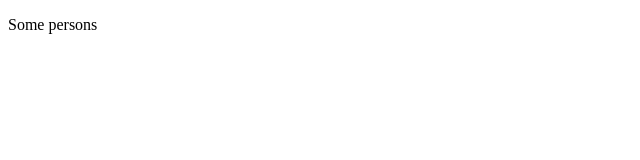
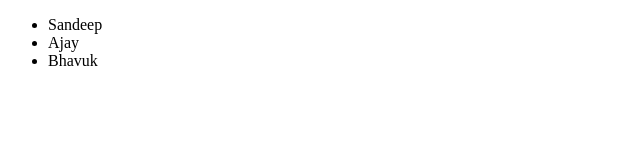
Before and after one commit to SandeepDalalCSE/Angular-Refresher-Project, an Angular app: page / in a window 1280 px wide. Shown: the top 160 px of the page, without its empty margins (0-640 px from the left). Built offline with nearby package versions, Linux system fonts and the light colour scheme.

Commit message:
Cross Component Communication with Property Binding, Understanding Directives & String Interpolation

```diff
--- a/src/app/app.component.html
+++ b/src/app/app.component.html
@@ -1,2 +1,2 @@
 <!-- So the selector of this persons component will look up in app component, which is also declared in the declarations array of NgModule. -->
-<app-persons></app-persons>
+<app-persons [personList]="persons"></app-persons>
--- a/src/app/app.component.ts
+++ b/src/app/app.component.ts
@@ -7,4 +7,6 @@ import { Component } from '@angular/core';
 })
 export class AppComponent {
   title = 'Angular-Refresher-Project';
+
+  persons: string[] = ['Sandeep', 'Ajay', 'Bhavuk'];
 }
--- a/src/app/persons/persons.component.html
+++ b/src/app/persons/persons.component.html
@@ -1 +1,4 @@
-<p>Some persons</p>
+<ul>
+  <!-- Using ngFor Directive to replicate this list item. And String Interpolation {{}} for printing dynamic data. -->
+  <li *ngFor="let person of personList">{{ person }}</li>
+</ul>
--- a/src/app/persons/persons.component.ts
+++ b/src/app/persons/persons.component.ts
@@ -1,11 +1,11 @@
-import { Component } from '@angular/core';
+import { Component, Input } from '@angular/core';
 
 @Component({
   selector: 'app-persons',
   templateUrl: './persons.component.html'
 })
 export class PersonsComponent {
-
+  @Input() personList: string[] = [];
 }
 
 
```
